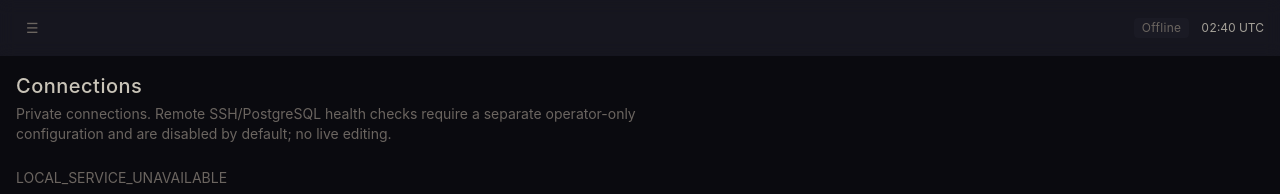
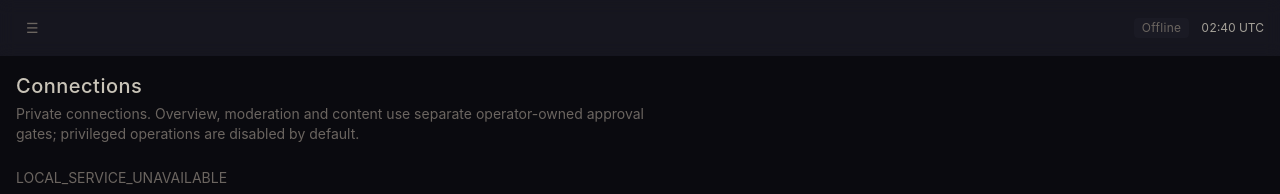
Before and after one commit to babunidev/babuni.admin, a React (Vite) app: page /connections in a window 1280 px wide. Shown: the top 194 px of the page. Built offline with nearby package versions, Linux system fonts and the light colour scheme; no server answers.

Commit message:
ui: describe separate privileged approvals accurately on Connections page

```diff
--- a/src/pages/ConnectionsPage.tsx
+++ b/src/pages/ConnectionsPage.tsx
@@ -147,7 +147,7 @@ export function ConnectionsPage() {
 
   const field='w-full rounded border border-gold/25 bg-ash px-3 py-2 text-parchment'
   return <div className="max-w-4xl space-y-6">
-    <PageHeader title="Connections" description="Private connections. Remote SSH/PostgreSQL health checks require a separate operator-only configuration and are disabled by default; no live editing."/>
+    <PageHeader title="Connections" description="Private connections. Overview, moderation and content use separate operator-owned approval gates; privileged operations are disabled by default."/>
     <p role="status" className="text-sm text-fog">{status}</p>
     <p className="text-xs text-fog">
       Local service: {health?.service==='available'?'Available (loopback only)':'Not verified'}
@@ -194,7 +194,7 @@ export function ConnectionsPage() {
             <p className="mt-1 text-xs text-fog">Result: {p.code||'NOT_CHECKED'} · Checked: {checkedTime(p.checkedAt)}</p>
             {p.lastSuccessAt && <p className="mt-1 text-xs text-fog">Last successful check: {checkedTime(p.lastSuccessAt)}</p>}
             {p.kind!=='local-files' && <p className="mt-1 text-xs text-fog">
-              Credential: {credentialLabel(p.credential)} · ID: <code>{p.id}</code> · No persistent connection or write permission
+              Credential: {credentialLabel(p.credential)} · ID: <code>{p.id}</code> · No persistent connection; write operations require a separate private opt-in
             </p>}
             <p className="mt-1 text-xs text-fog">Allowed operations: {p.capabilities?.join(', ')||'None (adapter planned)'}</p>
           </div>
```
